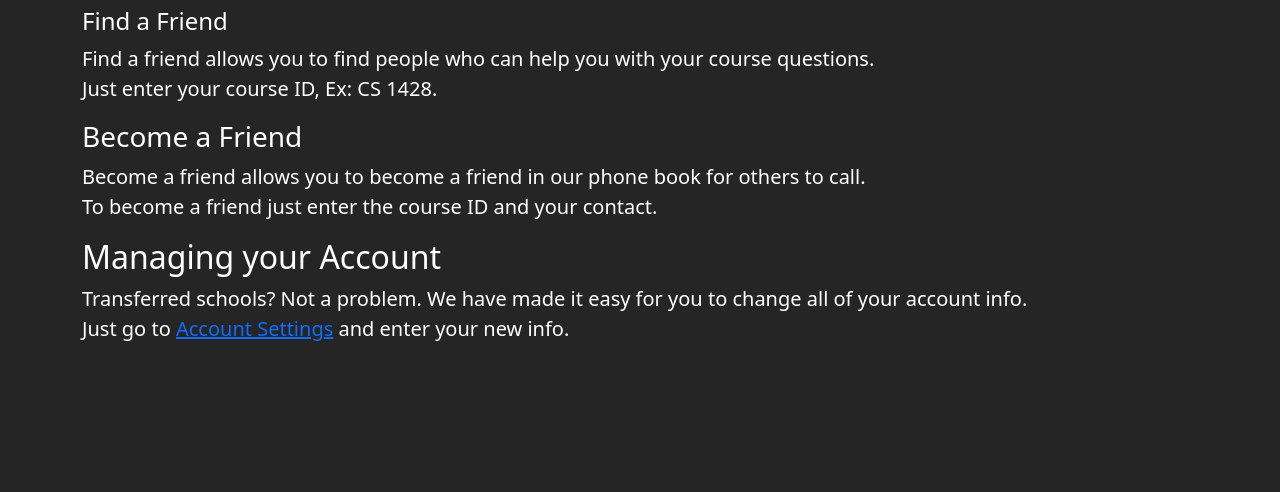
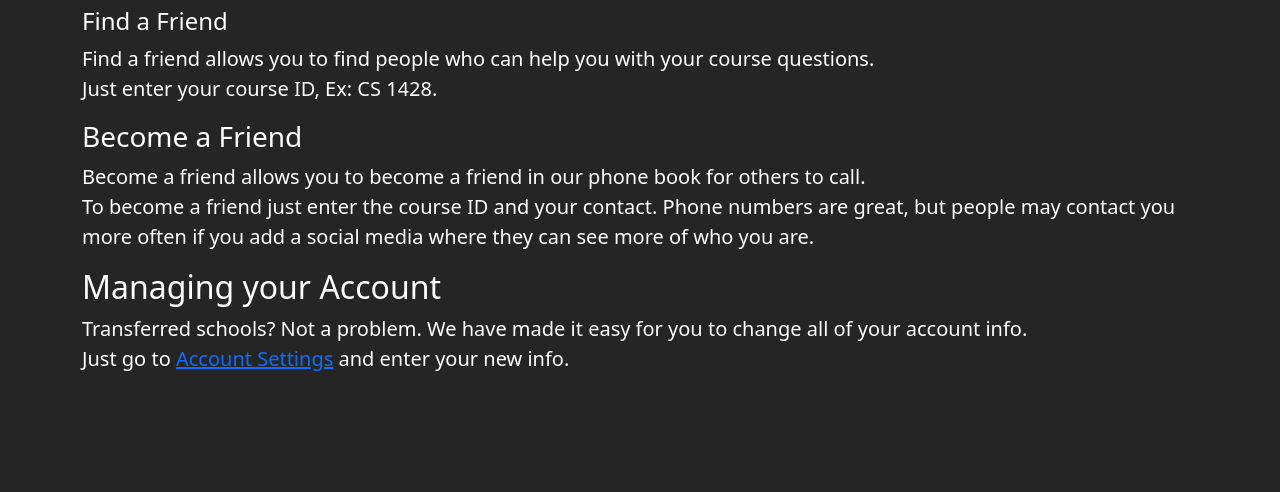
Before and after one commit to dallasgere/phone-a-friend, a Flask app: template templates/dashboard.html in a window 1280 px wide. Shown: the part 167-659 px from the top of the page. Run offline with Flask 3, Linux system fonts and the light colour scheme; the template is opened without the code that fills it, so the values that code supplies are empty.

Commit message:
adding to the how to use section

```diff
--- a/templates/dashboard.html
+++ b/templates/dashboard.html
@@ -62,6 +62,10 @@
         Become a friend allows you to become a friend in our phone book for others to call.
         <br>
         To become a friend just enter the course ID and your contact.
+        Phone numbers are great,
+        but people may contact you more often if you
+        add a social media where they can see more
+        of who you are.
       </p>
       <h2>Managing your Account </h2>
       <p class="lead">
```
